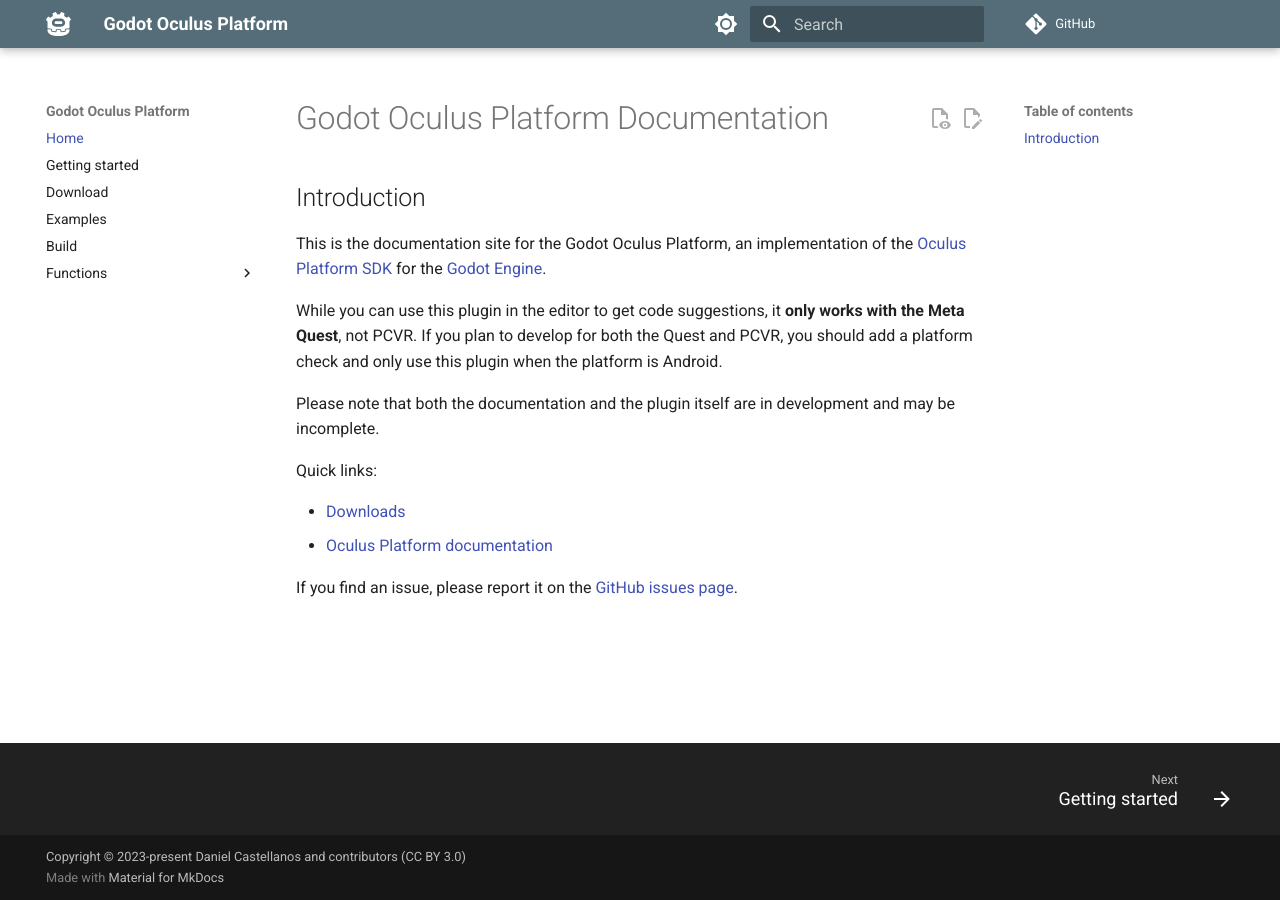
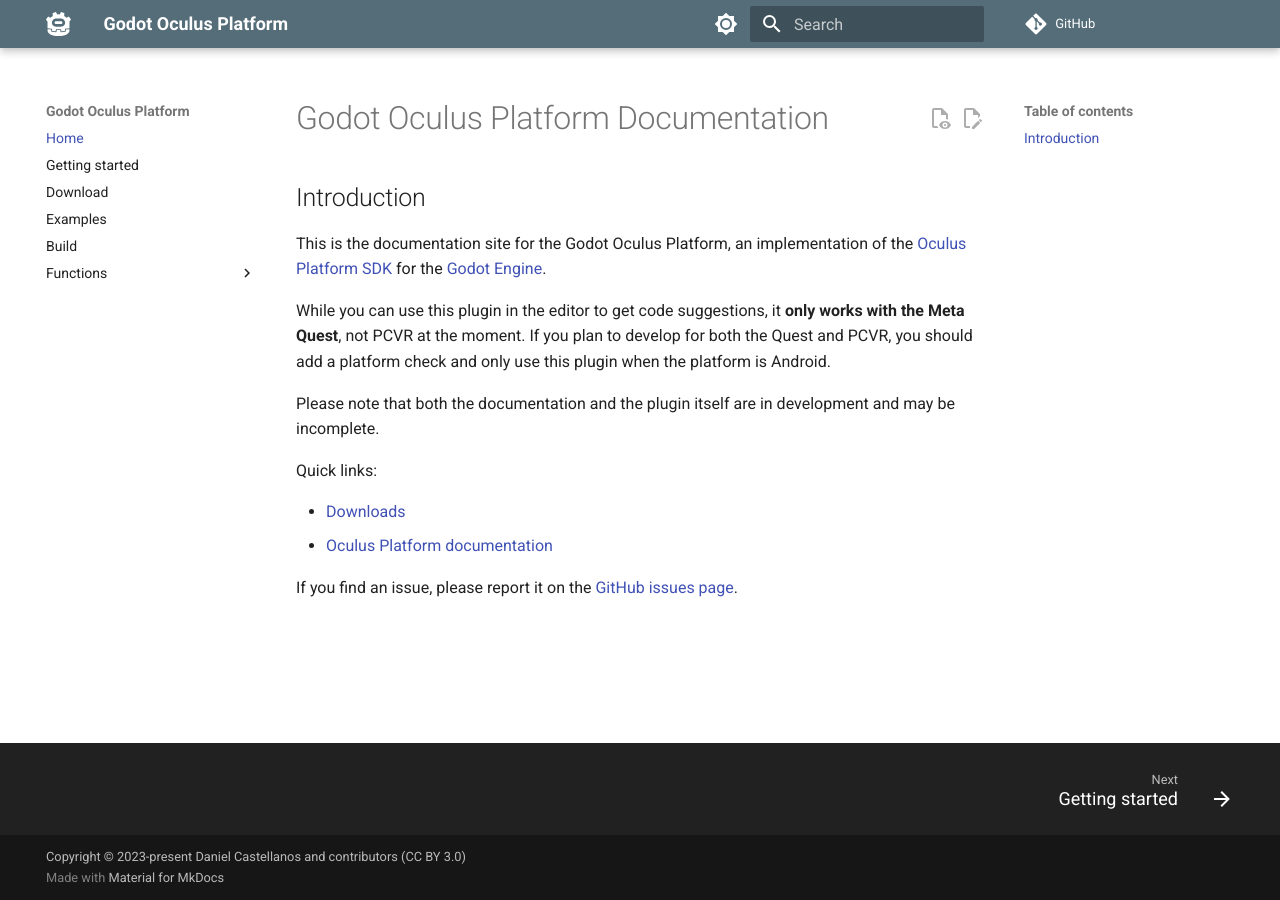
Before and after one commit to decacis/godot_oculus_platform, an MkDocs documentation site: the page built from docs/index.md, in a window 1280 px wide. Built offline with MkDocs 1.6.1 and Material for MkDocs 9.7.7, drawn with Linux system fonts in a browser that asks for light colours; comment, search, counter and statistics services are not loaded.

```diff
--- a/docs/index.md
+++ b/docs/index.md
@@ -4,7 +4,7 @@
 
 This is the documentation site for the Godot Oculus Platform, an implementation of the [Oculus Platform SDK](https://developer.oculus.com/documentation/native/ps-platform-intro/) for the [Godot Engine](https://godotengine.org).
 
-While you can use this plugin in the editor to get code suggestions, it **only works with the Meta Quest**, not PCVR. If you plan to develop for both the Quest and PCVR, you should add a platform check and only use this plugin when the platform is Android.
+While you can use this plugin in the editor to get code suggestions, it **only works with the Meta Quest**, not PCVR at the moment. If you plan to develop for both the Quest and PCVR, you should add a platform check and only use this plugin when the platform is Android.
 
 Please note that both the documentation and the plugin itself are in development and may be incomplete.
 
```
Also changed, not shown: docs/build.md (+1 -1 lines), docs/download.md (+6 -0 lines).
